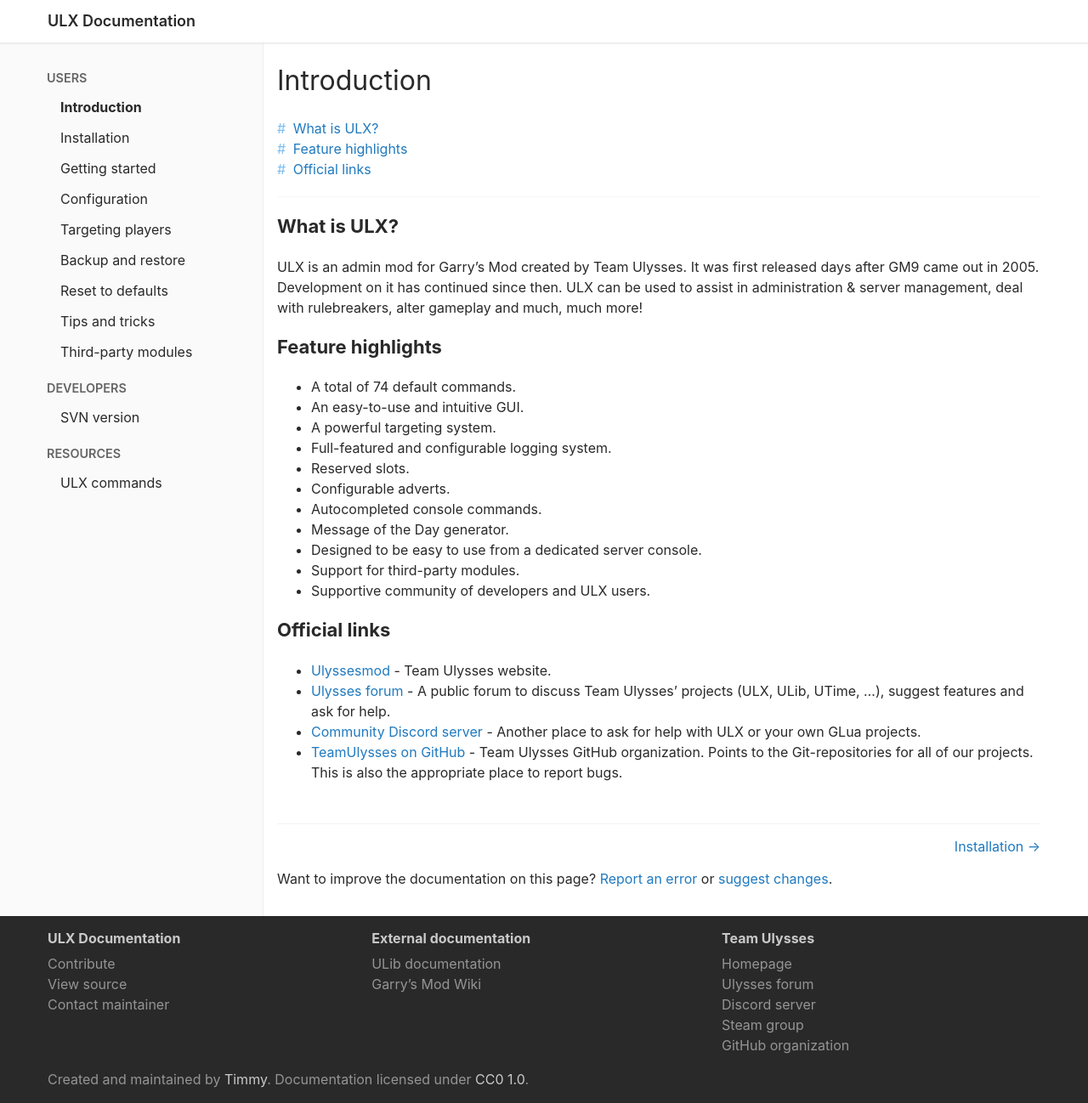
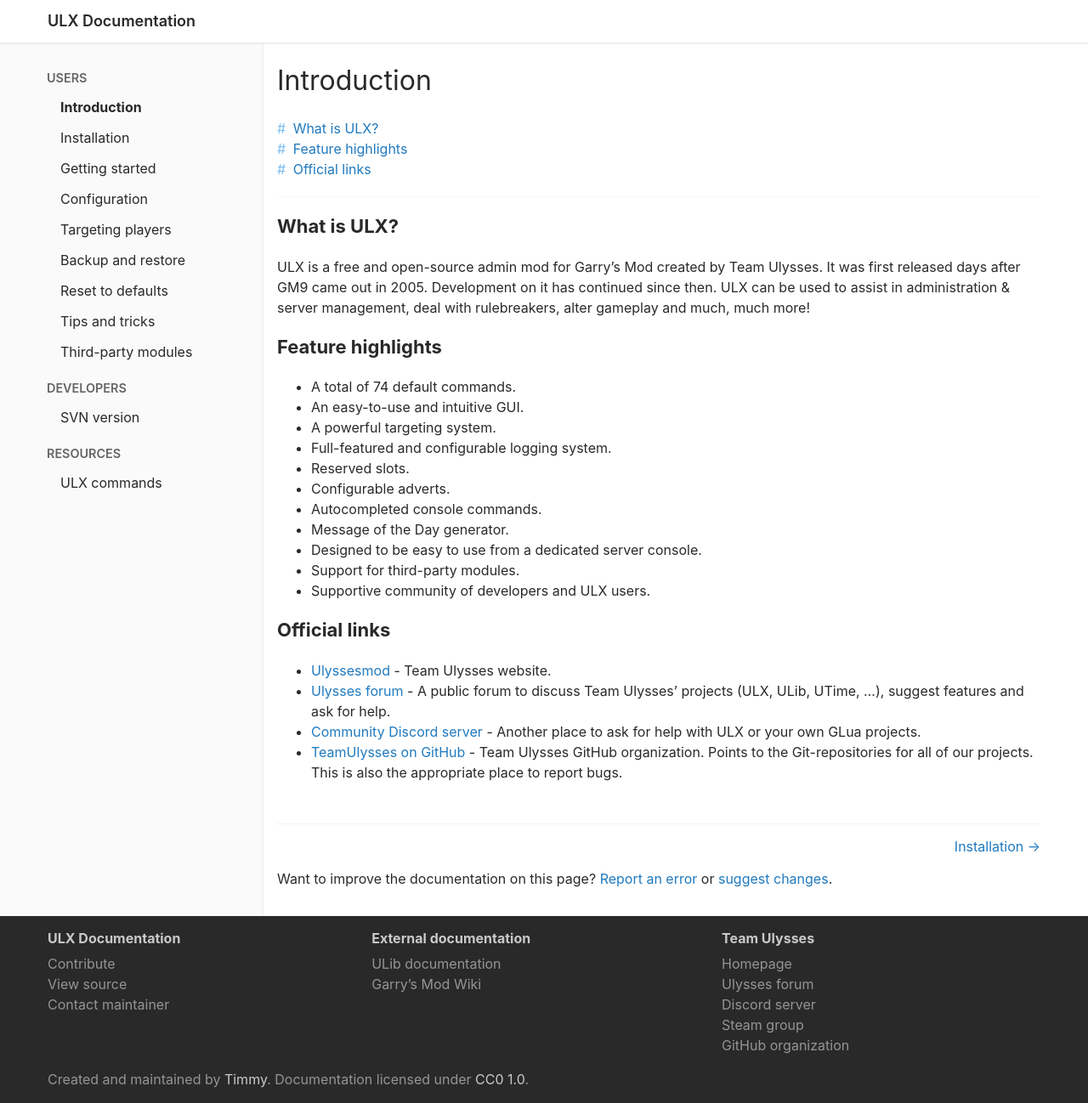
Before and after one commit to Timmy/ulx-docs, a Jekyll site: the page built from index.md, in a window 1280 px wide. Shown: the whole page at 85% size. Built offline with Jekyll 4.4.1, drawn with Linux system fonts in a browser that asks for light colours; our own code applies the rules of GitHub Pages for plain Markdown files.

Commit message:
Mention FOSS status

```diff
--- a/index.md
+++ b/index.md
@@ -12,7 +12,7 @@ description: >
 
 ## What is ULX?
 
-ULX is an admin mod for Garry's Mod created by Team Ulysses. It was first released days after GM9 came out in 2005. Development on it has continued since then. ULX can be used to assist in administration & server management, deal with rulebreakers, alter gameplay and much, much more!
+ULX is a free and open-source admin mod for Garry's Mod created by Team Ulysses. It was first released days after GM9 came out in 2005. Development on it has continued since then. ULX can be used to assist in administration & server management, deal with rulebreakers, alter gameplay and much, much more!
 
 ## Feature highlights
 
```
